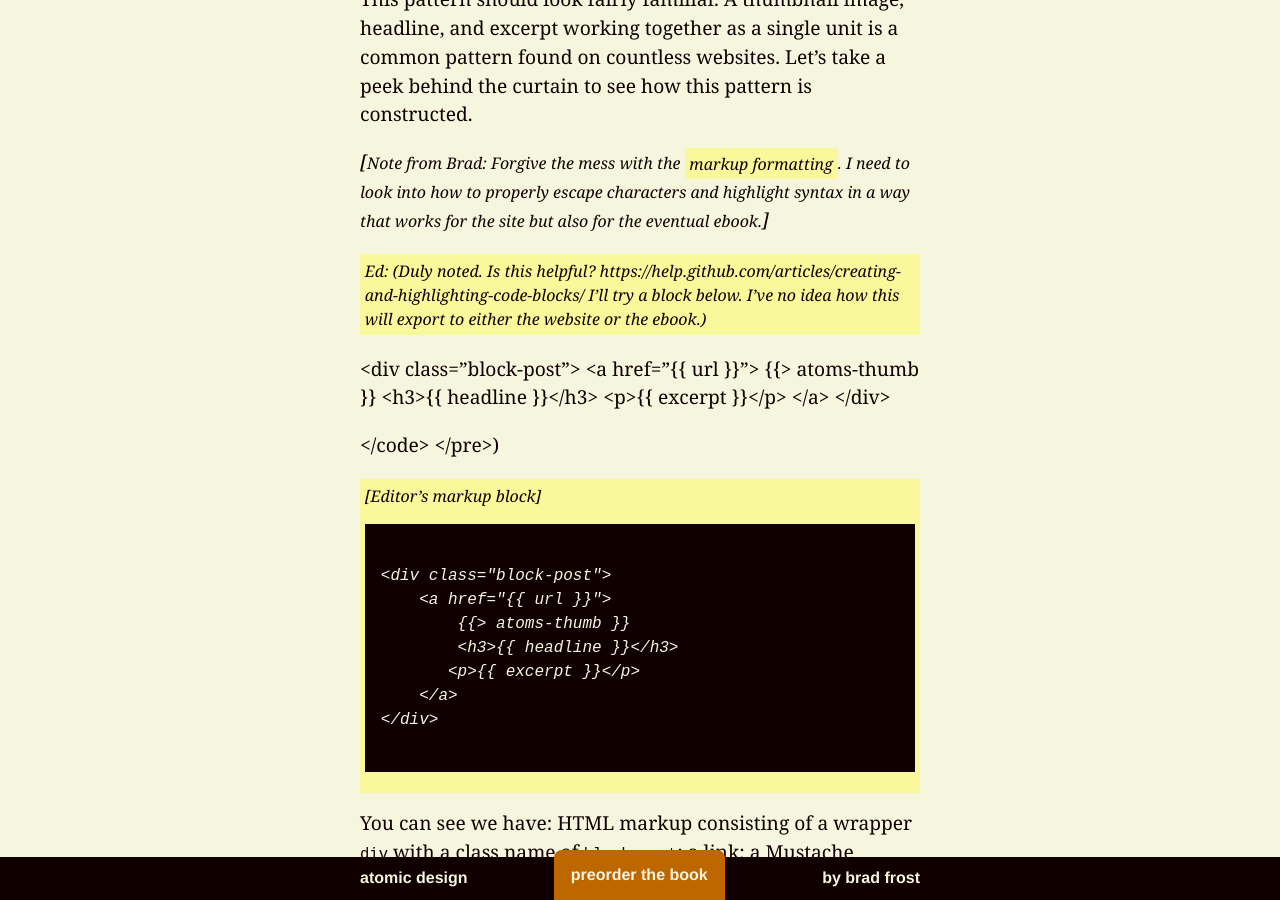
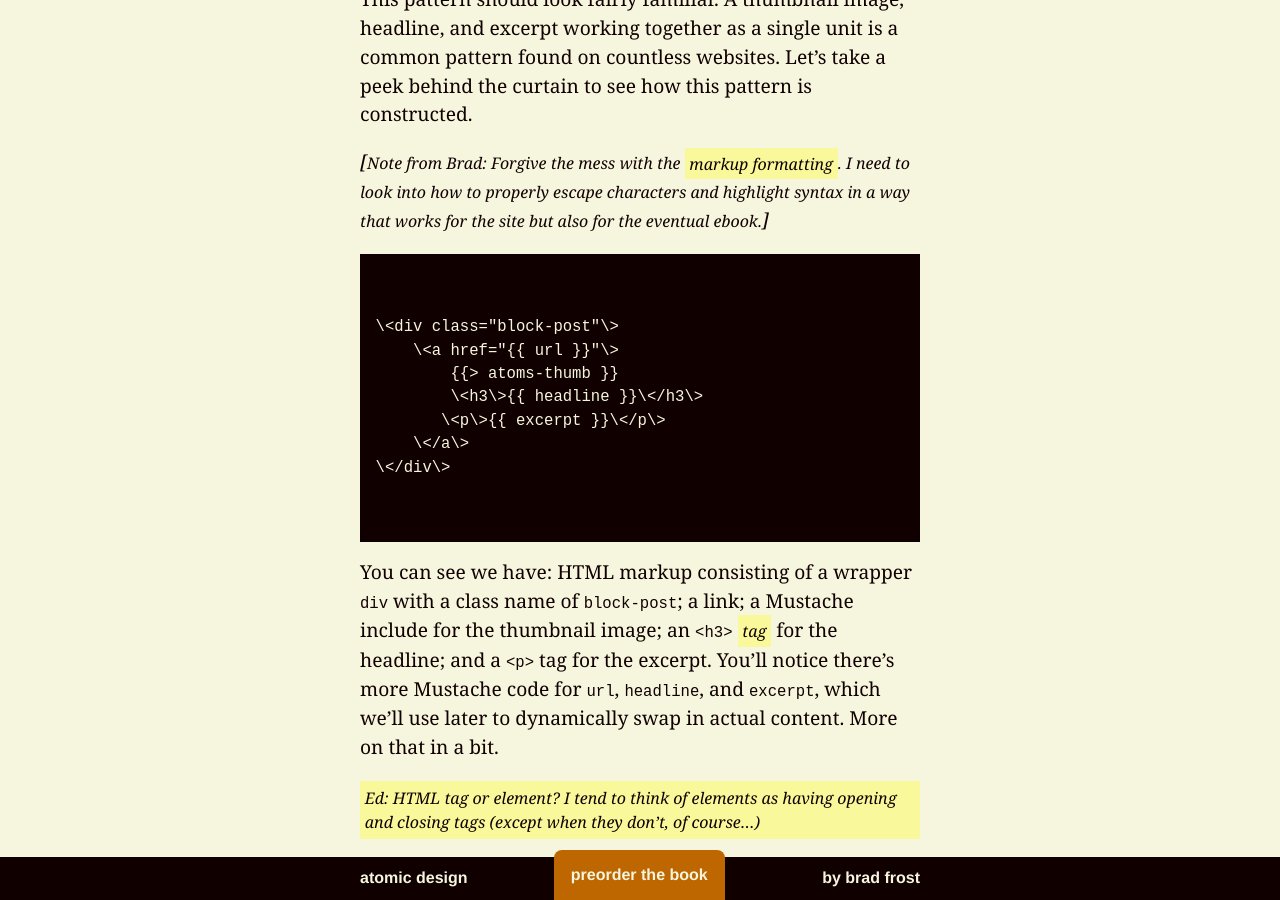
Before and after one commit to bradfrost/atomic-design, a Jekyll site: the page built from chapter-3.md, in a window 1280 px wide and 900 px high, scrolled down 8405 px. Built offline with Jekyll 4.4.1, drawn with Linux system fonts in a browser that asks for light colours.

Commit message:
Got rid of Editor's notes about code block formatting. This will be fixed eventually

````diff
--- a/chapter-3.md
+++ b/chapter-3.md
@@ -80,14 +80,7 @@ This pattern should look fairly familiar. A thumbnail image, headline, and excer
 
 <em>[<small>Note from Brad: Forgive the mess with the <span class="editor">markup formatting</span>. I need to look into how to properly escape characters and highlight syntax in a way that works for the site but also for the eventual ebook.</small>]</em>
 
-<div class="editor">
-{% capture m %}
-Ed: (Duly noted. Is this helpful? https://help.github.com/articles/creating-and-highlighting-code-blocks/ I'll try a block below. I've no idea how this will export to either the website or the ebook.)
-{% endcapture %}
-{{ m | markdownify }}
-</div>
-
-[Brad's markup block, with additional Markdown escaping from Editor]: # (<pre>
+<pre>
 <code>
 {% raw %}
 \<div class="block-post"\>
@@ -99,25 +92,7 @@ Ed: (Duly noted. Is this helpful? https://help.github.com/articles/creating-and-
 \</div\>
 {% endraw %}
 </code>
-</pre>)
-
-<div class="editor">
-{% capture m %}
-[Editor's markup block]
-```html
-{% raw %}
-<div class="block-post">
-    <a href="{{ url }}">
-        {{> atoms-thumb }}
-        <h3>{{ headline }}</h3>
-       <p>{{ excerpt }}</p>
-    </a>
-</div>
-{% endraw %}
-```
-{% endcapture %}
-{{ m | markdownify }}
-</div>
+</pre>
 
 You can see we have: HTML markup consisting of a wrapper `div` with a class name of `block-post`; a link; a Mustache include for the thumbnail image; an `<h3>` <span class="editor">tag</span> for the headline; and a `<p>` tag for the excerpt. You'll notice there's more Mustache code for `url`, `headline`, and `excerpt`, which we'll use later to dynamically swap in actual content. More on that in a bit.
 
````
Also changed, not shown: 1 other file.
